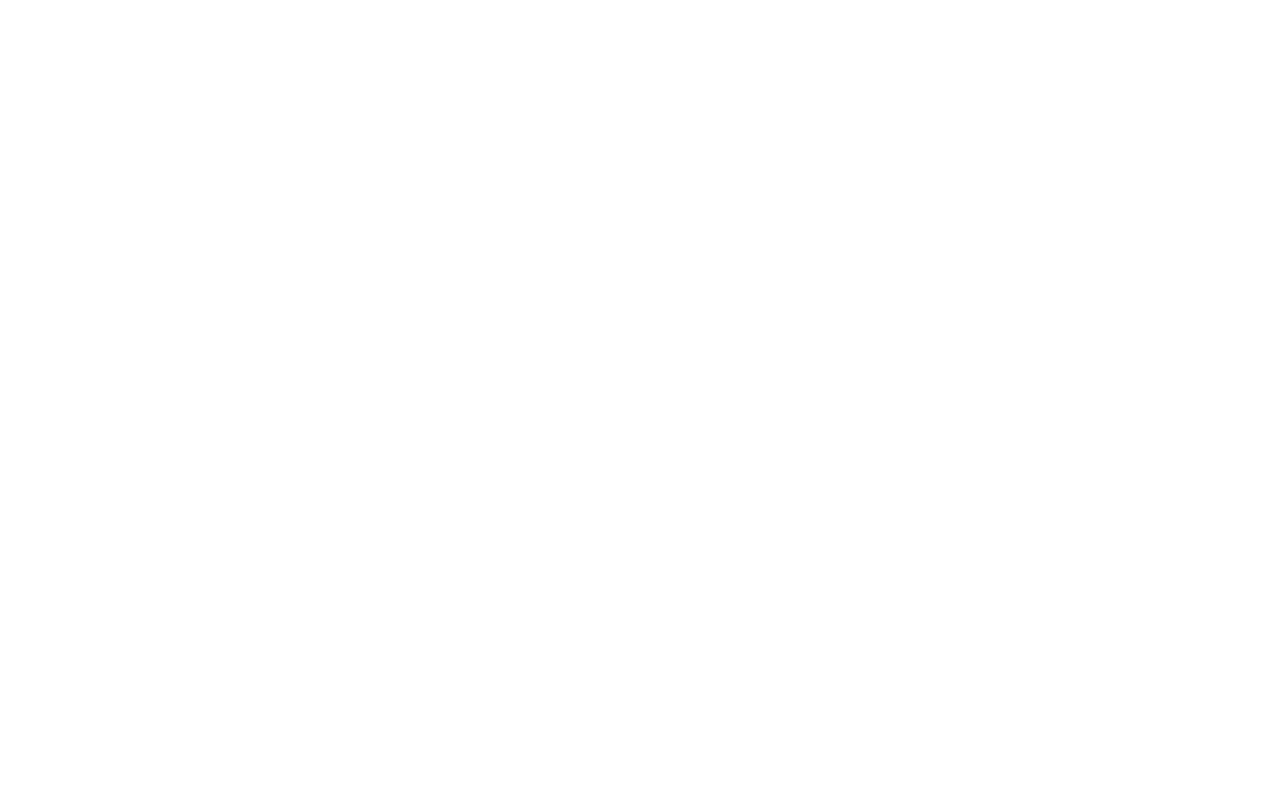
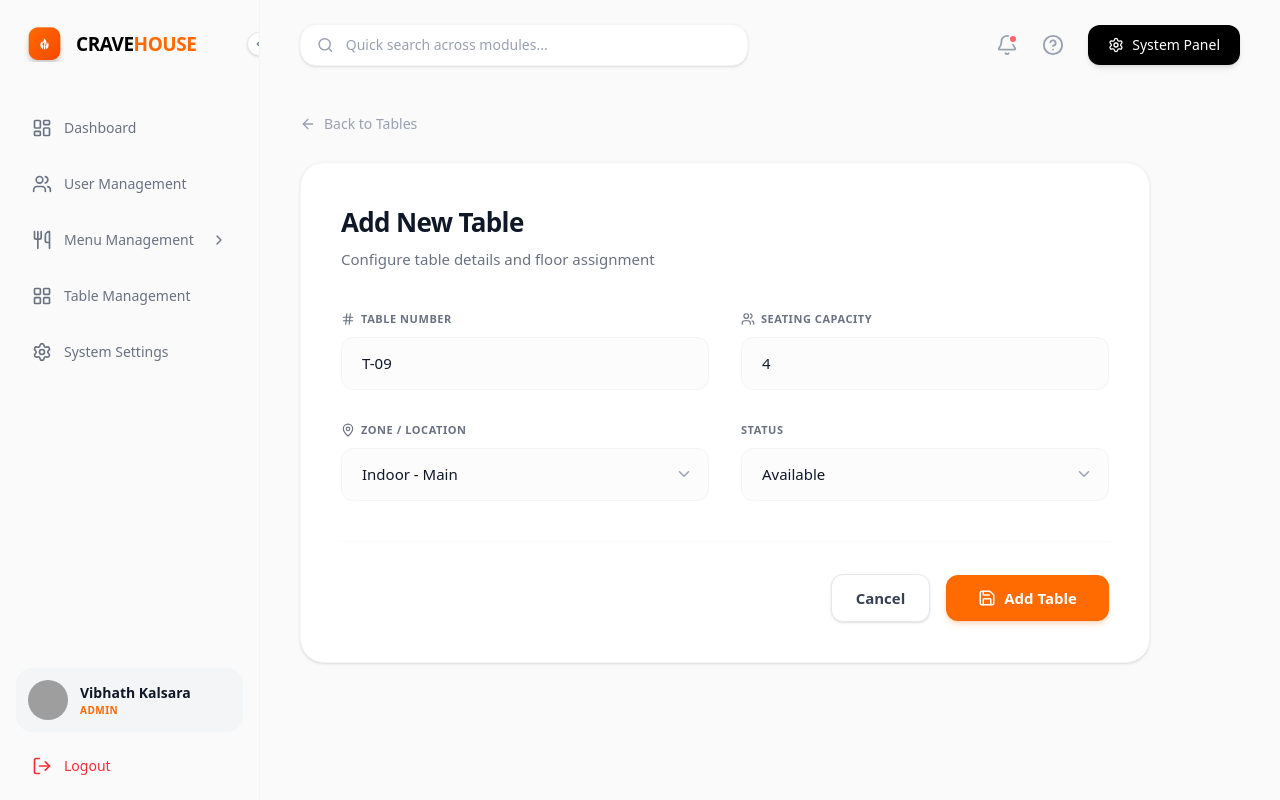
Before and after one commit to Byte-knight-team/BK_SP_Frontend, a React (Vite) app: page /admin/tables/add in a window 1280 px wide. Before the commit this address had no page. Built offline with nearby package versions, Linux system fonts and the light colour scheme; grey boxes are pictures that could not be loaded; a web font is replaced by a local one.

Commit message:
feat: implement the add new table page

```diff
--- a/src/App.jsx
+++ b/src/App.jsx
@@ -11,6 +11,7 @@
 import AddMenuItemPage from './pages/AddMenuItemPage';
 import EditMenuItemPage from './pages/EditMenuItemPage';
 import TableManagementPage from './pages/TableManagementPage';
+import AddTablePage from './pages/AddTablePage';
 import UserManagementPage from './pages/UserManagementPage';
 import AddNewUserPage from './pages/AddNewUserPage';
 import LoginPage from './pages/LoginPage';
@@ -43,6 +44,7 @@
         <Route path="/admin/menu/add" element={<AddMenuItemPage />} />
         <Route path="/admin/menu/edit" element={<EditMenuItemPage />} />
         <Route path="/admin/tables" element={<TableManagementPage />} />
+        <Route path="/admin/tables/add" element={<AddTablePage />} />
         <Route path="/admin/users" element={<UserManagementPage />} />
         <Route path="/admin/users/add" element={<AddNewUserPage />} />
       </Routes>
--- /dev/null
+++ b/src/pages/AddTablePage.jsx
@@ -0,0 +1,150 @@
+import React, { useState } from 'react';
+import { ArrowLeft, Hash, Users, MapPin, Save, ChevronDown } from 'lucide-react';
+import { Link, useNavigate } from 'react-router-dom';
+import AdminSidebar from '../components/AdminSidebar';
+import AdminHeader from '../components/AdminHeader';
+
+export default function AddTablePage() {
+  const navigate = useNavigate();
+  const [formData, setFormData] = useState({
+    tableNumber: 'T-09',
+    seatingCapacity: '4',
+    zone: 'Indoor - Main',
+    status: 'Available'
+  });
+
+  const handleChange = (e) => {
+    setFormData({ ...formData, [e.target.name]: e.target.value });
+  };
+
+  const handleSubmit = (e) => {
+    e.preventDefault();
+    // Simulate save and redirect
+    navigate('/admin/tables');
+  };
+
+  return (
+    <div className="flex h-screen bg-[#F8F9FA] font-sans">
+      <AdminSidebar activePage="/admin/tables" />
+
+      <main className="flex-1 flex flex-col h-screen overflow-hidden bg-[#FAFAFA]">
+        <AdminHeader />
+
+        <div className="flex-1 overflow-y-auto px-10 pb-10">
+          <div className="mb-6 mt-6">
+            <Link to="/admin/tables" className="inline-flex items-center text-sm font-medium text-gray-400 hover:text-gray-600 transition-colors">
+              <ArrowLeft size={16} className="mr-2" />
+              Back to Tables
+            </Link>
+          </div>
+
+          <div className="bg-white border border-gray-100 shadow-sm rounded-[24px] p-10 max-w-[850px]">
+            <div className="mb-10">
+              <h1 className="text-[26px] font-bold text-gray-900 tracking-tight">Add New Table</h1>
+              <p className="text-gray-500 text-[15px] mt-1.5 font-medium">Configure table details and floor assignment</p>
+            </div>
+
+            <form onSubmit={handleSubmit} className="space-y-8">
+              <div className="grid grid-cols-1 md:grid-cols-2 gap-8">
+                {/* Table Number */}
+                <div className="space-y-2.5">
+                  <label className="flex items-center text-[11px] font-bold text-gray-500 uppercase tracking-wider">
+                    <Hash size={14} className="mr-1.5" />
+                    TABLE NUMBER
+                  </label>
+                  <input
+                    type="text"
+                    name="tableNumber"
+                    value={formData.tableNumber}
+                    onChange={handleChange}
+                    className="w-full px-5 py-3.5 bg-gray-50/50 border border-gray-100 rounded-xl text-[15px] text-gray-900 focus:outline-none focus:ring-2 focus:ring-orange-500/20 focus:border-orange-500 transition-colors placeholder-gray-400"
+                    placeholder="Enter table number"
+                  />
+                </div>
+
+                {/* Seating Capacity */}
+                <div className="space-y-2.5">
+                  <label className="flex items-center text-[11px] font-bold text-gray-500 uppercase tracking-wider">
+                    <Users size={14} className="mr-1.5" />
+                    SEATING CAPACITY
+                  </label>
+                  <input
+                    type="number"
+                    name="seatingCapacity"
+                    value={formData.seatingCapacity}
+                    onChange={handleChange}
+                    className="w-full px-5 py-3.5 bg-gray-50/50 border border-gray-100 rounded-xl text-[15px] text-gray-900 focus:outline-none focus:ring-2 focus:ring-orange-500/20 focus:border-orange-500 transition-colors placeholder-gray-400"
+                    placeholder="Enter capacity"
+                  />
+                </div>
+              </div>
+
+              <div className="grid grid-cols-1 md:grid-cols-2 gap-8">
+                {/* Zone / Location */}
+                <div className="space-y-2.5">
+                  <label className="flex items-center text-[11px] font-bold text-gray-500 uppercase tracking-wider">
+                    <MapPin size={14} className="mr-1.5" />
+                    ZONE / LOCATION
+                  </label>
+                  <div className="relative">
+                    <select
+                      name="zone"
+                      value={formData.zone}
+                      onChange={handleChange}
+                      className="w-full px-5 py-3.5 bg-gray-50/50 border border-gray-100 rounded-xl text-[15px] text-gray-900 focus:outline-none focus:ring-2 focus:ring-orange-500/20 focus:border-orange-500 transition-colors appearance-none cursor-pointer"
+                    >
+                      <option value="Indoor - Main">Indoor - Main</option>
+                      <option value="Outdoor - Terrace">Outdoor - Terrace</option>
+                      <option value="VIP Lounge">VIP Lounge</option>
+                      <option value="Indoor - Window">Indoor - Window</option>
+                    </select>
+                    <ChevronDown size={18} className="absolute right-4 top-1/2 -translate-y-1/2 text-gray-400 pointer-events-none" />
+                  </div>
+                </div>
+
+                {/* Status */}
+                <div className="space-y-2.5">
+                  <label className="block flex items-center text-[11px] font-bold text-gray-500 uppercase tracking-wider">
+                    STATUS
+                  </label>
+                  <div className="relative">
+                    <select
+                      name="status"
+                      value={formData.status}
+                      onChange={handleChange}
+                      className="w-full px-5 py-3.5 bg-gray-50/50 border border-gray-100 rounded-xl text-[15px] text-gray-900 focus:outline-none focus:ring-2 focus:ring-orange-500/20 focus:border-orange-500 transition-colors appearance-none cursor-pointer"
+                    >
+                      <option value="Available">Available</option>
+                      <option value="Occupied">Occupied</option>
+                      <option value="Reserved">Reserved</option>
+                    </select>
+                    <ChevronDown size={18} className="absolute right-4 top-1/2 -translate-y-1/2 text-gray-400 pointer-events-none" />
+                  </div>
+                </div>
+              </div>
+
+              <div className="border-t border-gray-50 pt-8 mt-10">
+                <div className="flex justify-end items-center gap-4">
+                  <button
+                    type="button"
+                    onClick={() => navigate('/admin/tables')}
+                    className="px-6 py-3 rounded-xl border border-gray-200 text-[15px] font-semibold text-gray-700 hover:bg-gray-50 transition-colors shadow-sm bg-white"
+                  >
+                    Cancel
+                  </button>
+                  <button
+                    type="submit"
+                    className="bg-[#FF6B00] hover:bg-[#e66000] text-white px-8 py-3 rounded-xl font-semibold text-[15px] flex items-center gap-2 shadow-md shadow-orange-500/20 transition-all"
+                  >
+                    <Save size={18} />
+                    Add Table
+                  </button>
+                </div>
+              </div>
+            </form>
+          </div>
+        </div>
+      </main>
+    </div>
+  );
+}
--- a/src/pages/TableManagementPage.jsx
+++ b/src/pages/TableManagementPage.jsx
@@ -1,4 +1,5 @@
 import React, { useState } from 'react';
+import { Link } from 'react-router-dom';
 import {
   Search, Bell, HelpCircle, Settings,
   Printer, Plus, LayoutGrid, List, Filter,
@@ -87,10 +88,10 @@
                 <Printer size={16} />
                 Print All QR
               </button>
-              <button className="bg-[#FF6B00] hover:bg-[#e66000] text-white px-5 py-2.5 rounded-xl font-medium text-sm flex items-center gap-2 shadow-md shadow-orange-500/20 transition-all">
+              <Link to="/admin/tables/add" className="bg-[#FF6B00] hover:bg-[#e66000] text-white px-5 py-2.5 rounded-xl font-medium text-sm flex items-center gap-2 shadow-md shadow-orange-500/20 transition-all">
                 <Plus size={18} />
                 Add Table
-              </button>
+              </Link>
             </div>
           </div>
 
@@ -211,13 +212,13 @@
               ))}
 
               {/* Add New Table Card */}
-              <button className="bg-[#FFFBF7] rounded-[1.5rem] p-5 border border-dashed border-orange-200 flex flex-col items-center justify-center min-h-[220px] hover:bg-orange-50/50 transition-colors group">
+              <Link to="/admin/tables/add" className="bg-[#FFFBF7] rounded-[1.5rem] p-5 border border-dashed border-orange-200 flex flex-col items-center justify-center min-h-[220px] hover:bg-orange-50/50 transition-colors group">
                 <div className="w-12 h-12 bg-white rounded-full flex items-center justify-center text-[#FF6B00] mb-4 shadow-sm group-hover:scale-110 transition-transform">
                   <Plus size={24} />
                 </div>
                 <h3 className="text-[15px] font-bold text-gray-900 mb-2">Add New Table</h3>
                 <p className="text-xs font-semibold text-[#FF6B00]">Expansion mode</p>
-              </button>
+              </Link>
             </div>
           ) : (
             <div className="flex flex-col gap-4">
@@ -288,12 +289,12 @@
               ))}
 
               {/* Add New Table Button - List View */}
-              <button className="bg-[#FFFBF7] rounded-2xl py-4 border border-dashed border-orange-200 flex items-center justify-center gap-3 hover:bg-orange-50/50 transition-colors group">
+              <Link to="/admin/tables/add" className="bg-[#FFFBF7] rounded-2xl py-4 border border-dashed border-orange-200 flex items-center justify-center gap-3 hover:bg-orange-50/50 transition-colors group">
                 <div className="w-8 h-8 bg-white rounded-full flex items-center justify-center text-[#FF6B00] shadow-sm group-hover:scale-110 transition-transform">
                   <Plus size={18} />
                 </div>
                 <span className="text-[15px] font-bold text-gray-900">Add New Table</span>
-              </button>
+              </Link>
             </div>
           )}
 
```
